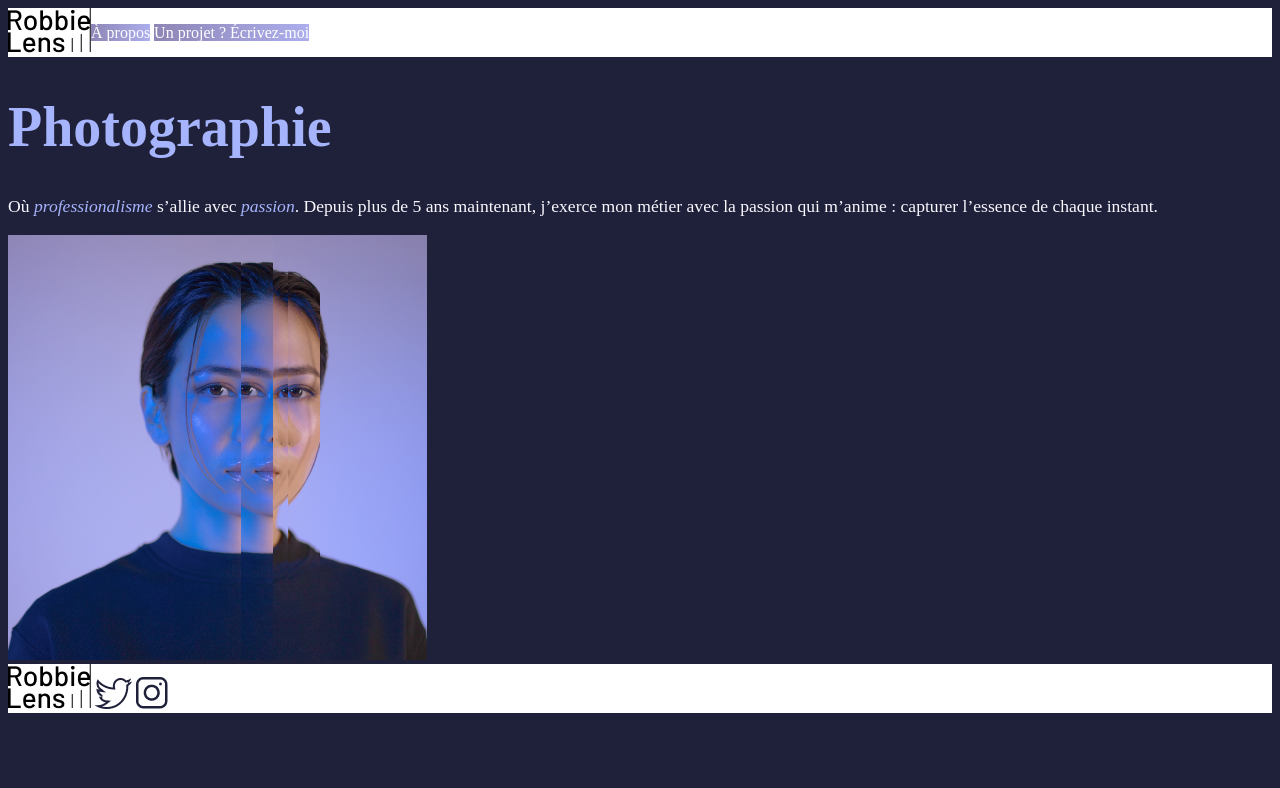
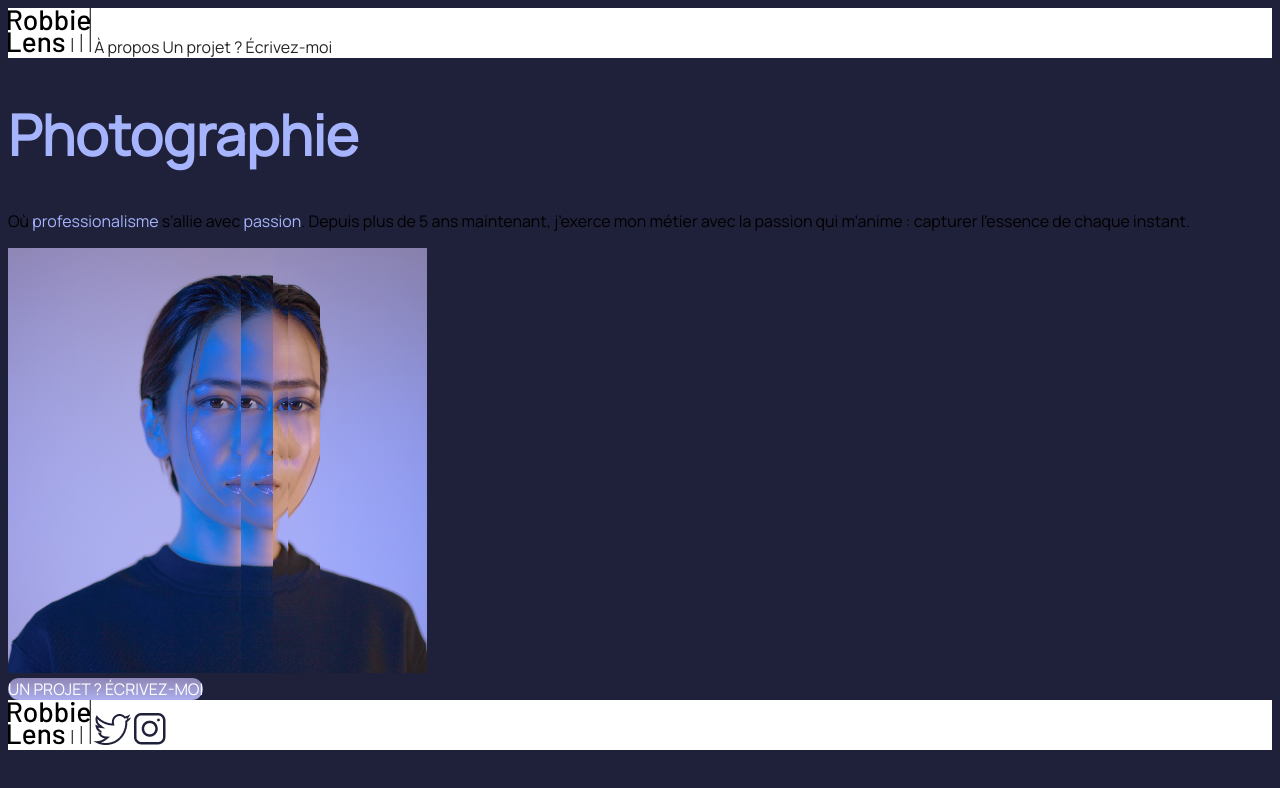
Before and after one commit to Pasot01/WebDesignOPP, a plain HTML site: page index.html in a window 1280 px wide. Drawn offline with Linux system fonts and the light colour scheme.

Commit message:
Ajout de pseu-balises css

```diff
--- a/index.html
+++ b/index.html
@@ -3,7 +3,9 @@
 
 <head>
     <meta charset="utf-8">
-    <link rel="preconnect" href="https://fonts.googleapis.com"><link rel="preconnect" href="https://fonts.gstatic.com" crossorigin><link href="https://fonts.googleapis.com/css2?family=Manrope&family=Montserrat&display=swap" rel="stylesheet">
+    <link rel="preconnect" href="https://fonts.googleapis.com">
+    <link rel="preconnect" href="https://fonts.gstatic.com" crossorigin>
+    <link href="https://fonts.googleapis.com/css2?family=Manrope&family=Montserrat&display=swap" rel="stylesheet">
     <link href="styles.css" rel="stylesheet">
     <title>Accueil - Robbie Lens Photographie</title>
 </head>
@@ -13,20 +15,23 @@
         <a href="../index.html" title="Accueil">
             <img src="images/logo.png" alt="Logo Robbie Lens">
         </a>
-        <div class="nav">
-            <a href="dossier-demo/a-propos.html">À propos</a>
-            <a href="#">Un projet ? Écrivez-moi</a>
-            <a href="Voir mon portfolio"></a>
-        </div>
+
+        <a href="dossier-demo/a-propos.html">À propos</a>
+        <a href="#">Un projet ? Écrivez-moi</a>
+        <a href="Voir mon portfolio"></a>
+
 
     </div>
 
     <h1>Photographie</h1>
-    <p>Où <em class="important">professionalisme</em> s’allie avec <em class="important">passion</em>.
-        Depuis plus de 5 ans maintenant, j’exerce mon métier avec la passion
-        qui m’anime : capturer l’essence de chaque instant.</p>
+    <p>Où <em>professionalisme</em> s’allie avec <em>passion</em>.
+            Depuis plus de 5 ans maintenant, j’exerce mon métier avec la passion
+            qui m’anime : capturer l’essence de chaque instant.</p>
     <img src="images/robbie-lens.png" alt="Portrait avec effet de la photographe Robbie Lens">
-    <br>
+
+    <div>
+        <a href="" class="cta">UN PROJET ? ÉCRIVEZ-MOI</a>
+    </div>
 
     <div class="footer">
         <a href="index.html">
--- a/styles.css
+++ b/styles.css
@@ -1,3 +1,9 @@
+body {
+    font-family: 'Manrope', sans-serif;
+    font-size: 1em;
+    background-color: #1f2039;
+}
+
 a {
     color: #242424;
     text-decoration: none;
@@ -5,8 +11,13 @@ a {
     font-style: 'Manrope', sans-serif;
 }
 
-.important {
+a:hover {
+    text-decoration: underline;
+}
+
+em {
     color: #a5b4fc;
+    font-style: normal;
 }
 
 h1 {
@@ -19,15 +30,8 @@ h2 {
     color: #F9F8FF;
 }
 
-p {
+p li {
     font-size: 1.1em;
-    font-style: 'Manrope', sans-serif;
-    color: #F9F8FF;
-}
-
-ul li {
-    font-size: 1em;
-    font-style: 'Manrope', sans-serif;
     color: #F9F8FF;
 }
 
@@ -35,18 +39,30 @@ body {
     background-color: #1F2039;
 }
 
-.header {
-    display: flex;
-    flex-direction: row;
-    align-items: center;
+.header,
+.footer {
+    background-color: white;
 }
 
-.nav>a {
-    color: white;
-    background: linear-gradient(090deg, #8E86B5, #ACAEED);
-    font-style: 'Montserrat', sans-serif;
+.header img:hover,
+.footer img:hover {
+    opacity: 0.5;
 }
 
-.header, .footer {
-    background-color: white;
+.cta {
+    background: linear-gradient(#8e86b5, #acaeed);
+    color: white;
+    border-radius: 50px;
 }
+
+.cta:hover {
+    background: linear-gradient(#696484, #8788BA);
+    text-decoration: none;
+}
+
+
+
+.apropos-contenu {
+    border-right: 1px solid #8e86b5;
+    border-bottom: 1px solid #8e86b5;
+}
```
Also changed, not shown: dossier-demo/a-propos.html (+6 -0 lines).
